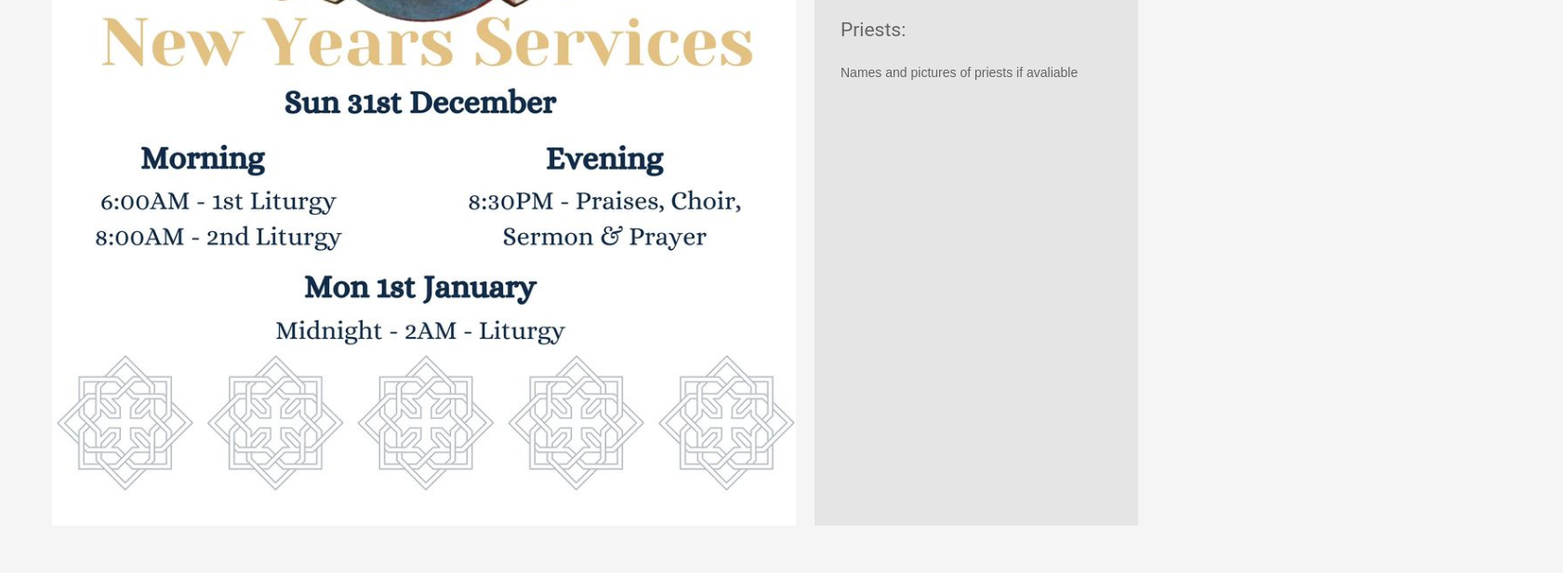
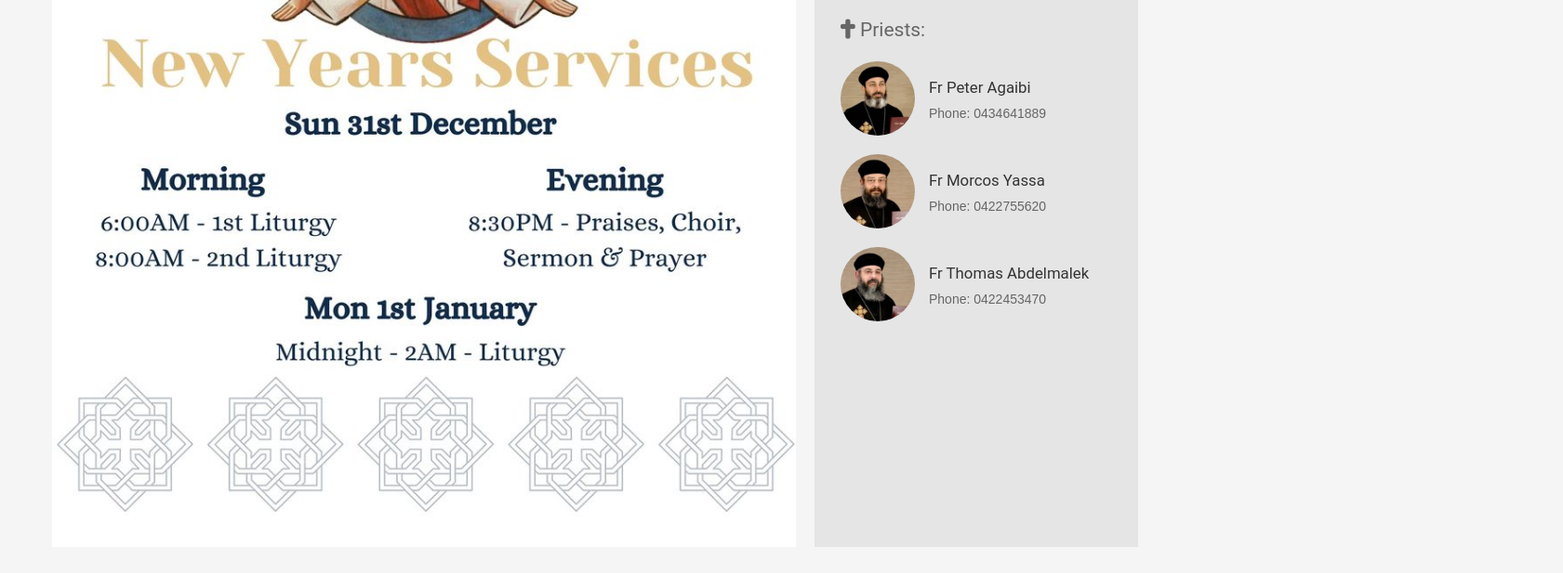
Before and after one commit to Fathy1010/Summer-Comp-24, a website: page stmary.html in a window 1280 px wide. Shown: the part 568-1185 px from the top of the page at 93% size, 1681 px wide, since content can reach past the window. Before the commit the page ends 1162 px from the top, so only its background shows below. Drawn offline with nearby package versions, Linux system fonts and the light colour scheme.

Commit message:
touching up home page and stmary priests and uploading pdf link

```diff
--- a/stmary.html
+++ b/stmary.html
@@ -71,7 +71,7 @@
       margin-bottom: 1rem;
     }
     #overlay-home{
-      position: absolute;
+      position: fixed;
       top: 5px;
       left: 1535px;
       z-index: 1000;
@@ -80,13 +80,43 @@
       border-radius: 15px;
     }
     #overlay-map{
-      position: absolute;
+      position: fixed;
       top: 5px;
       left: 1635px;
       z-index: 1000;
       background-color: #1f85ff;
       padding: 8px;
       border-radius: 15px;
+    }
+    .additional-info .people-list {
+      list-style: none;
+      padding: 0;
+    }
+
+    .additional-info .people-list li {
+      display: flex;
+      align-items: center;
+      margin-bottom: 20px;
+    }
+
+    .additional-info .people-list img {
+      border-radius: 50%;
+      margin-right: 15px;
+    }
+
+    .additional-info .people-list .person-info {
+      flex: 1;
+    }
+
+    .additional-info .people-list h4 {
+      margin: 0;
+      font-size: 1.2rem;
+      color: #333;
+    }
+
+    .additional-info .people-list p {
+      margin: 0;
+      color: #666;
     }
   </style>
 </head>
@@ -105,6 +135,9 @@
       <section class="description">
         <h2>Timetable:</h2>
         <p></p><br>
+        &nbsp;&nbsp;&nbsp;&nbsp;&nbsp;&nbsp;&nbsp;&nbsp;&nbsp;&nbsp;&nbsp;&nbsp;&nbsp;&nbsp;&nbsp;&nbsp;&nbsp;&nbsp;&nbsp;&nbsp;&nbsp;
+        &nbsp;&nbsp;&nbsp;&nbsp;&nbsp;&nbsp;&nbsp;&nbsp;&nbsp;&nbsp;&nbsp;&nbsp;&nbsp;&nbsp;&nbsp;&nbsp;&nbsp;&nbsp;&nbsp;&nbsp;&nbsp;
+
         <img src="img/StmaryTT.png" width="800" height="800">
       </section>
       <aside class="additional-info">
@@ -123,8 +156,32 @@
           <a href="https://www.instagram.com/saintmarysyouthgroup/" target="_blank" rel="noopener"><i
               class="fa-brands fa-instagram"></i></a>
         </p>
-        <h3>Priests:</h3>
-        <p> Names and pictures of priests if avaliable </p>
+        <h3><i class="fa-solid fa-cross"></i>  Priests:  </h3>
+        <!-- List of People with Pictures -->
+        <ul class="people-list">
+          <li>
+            <img src="img/Fathers/stgeorge/frpeteragaibi.jpg" alt="Person 1" width="80" height="80">
+            <div class="person-info">
+              <h4>Fr Peter Agaibi</h4>
+              <p>Phone: 0434641889</p>
+            </div>
+          </li>
+          <li>
+            <img src="img/Fathers/stgeorge/frmorcosyassa.jpg" alt="Person 2" width="80" height="80">
+            <div class="person-info">
+              <h4>Fr Morcos Yassa</h4>
+              <p>Phone: 0422755620</p>
+            </div>
+          </li>
+          <li>
+            <img src="img/Fathers/stgeorge/frthomasabdelmalek.jpg" alt="Person 2" width="80" height="80">
+            <div class="person-info">
+              <h4>Fr Thomas Abdelmalek</h4>
+              <p>Phone: 0422453470</p>
+            </div>
+          </li>
+          <!-- Add more people as needed -->
+        </ul>
       </aside>
     </main>
   </div>
```
Also changed, not shown: homePage.html (+1 -1 lines).
